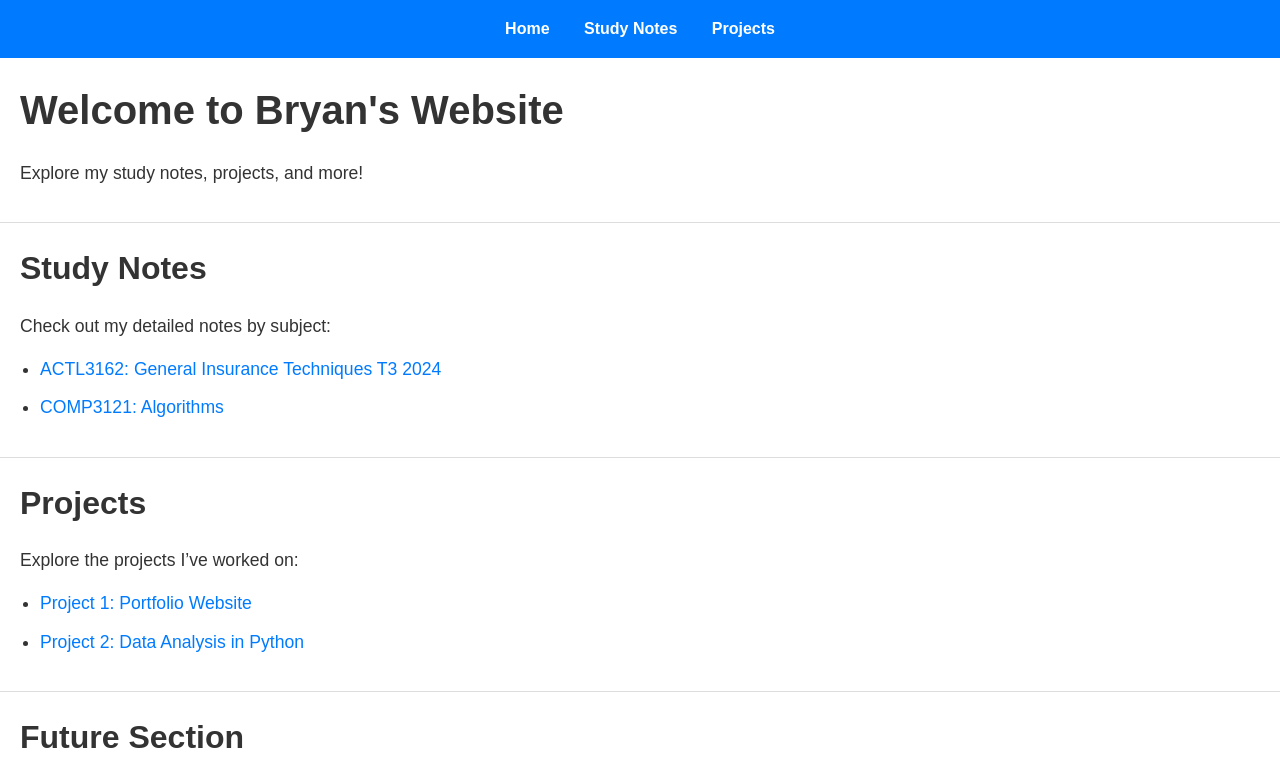
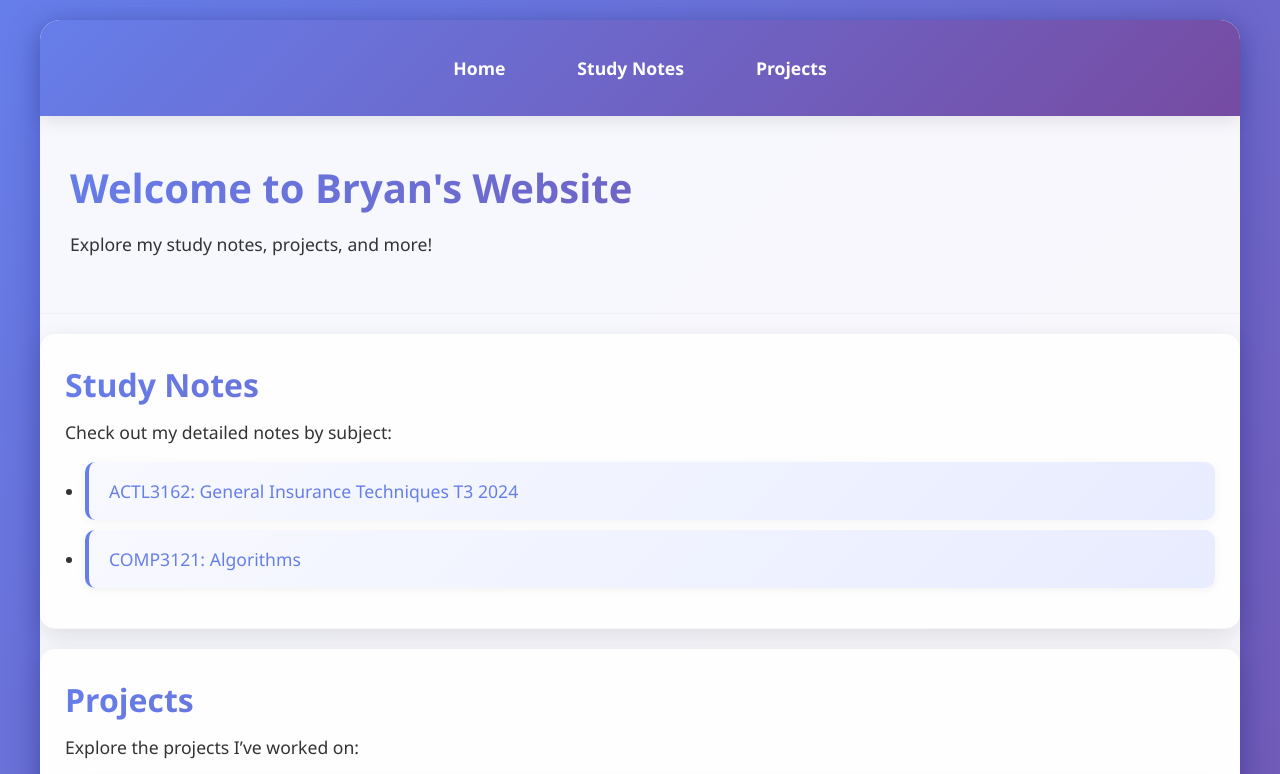
Before and after one commit to bryan890115/bryan890115.github.io, a Jekyll site: the page index.html, which Jekyll copies as it is, in a window 1280 px wide and 1400 px high. Shown: the top 774 px of the window. Built offline with Jekyll 4.4.1, drawn with Linux system fonts in a browser that asks for light colours; a script that is not in the unit is left out.

Commit message:
Complete website transformation with animations, fluidity, and modern design
Co-authored-by: bryan890115 <117141645+bryan890115@users.noreply.github.com>

```diff
--- a/index.html
+++ b/index.html
@@ -8,22 +8,33 @@
     <style>
         .love-section {
             text-align: center;
-            padding: 20px;
-            font-size: 4rem; /* Huge font size */
-            color: red;
+            padding: 40px 20px;
+            font-size: 3rem;
+            color: #e74c3c;
+            background: linear-gradient(135deg, #ffeaa7 0%, #fab1a0 100%);
+            border-radius: 20px;
+            margin: 20px;
+            box-shadow: 0 10px 30px rgba(231, 76, 60, 0.2);
+            animation: heartbeat 2s ease-in-out infinite;
         }
 
         .love-section img {
-            max-width: 300px; /* Adjust the image size */
+            max-width: 250px;
+            border-radius: 50%;
             margin-top: 20px;
-            border-radius: 15px; /* Optional: Make the image rounded */
+            animation: float 3s ease-in-out infinite;
         }
     </style>
+    <script type="text/javascript" async
+        src="https://cdn.jsdelivr.net/npm/mathjax@3/es5/tex-mtml-chtml.js">
+    </script>
+    <script src="script.js"></script>
 </head>
 <script type="text/javascript" async
     src="https://cdn.jsdelivr.net/npm/mathjax@3/es5/tex-mml-chtml.js">
 </script>
 <body>
+    <div class="container">
         <header>
             <nav>
                 <a href="#home">Home</a>
@@ -37,7 +48,7 @@
         <p>Explore my study notes, projects, and more!</p>
     </section>
 
-    <section id="notes">
+    <section id="notes" class="card">
         <h2>Study Notes</h2>
         <p>Check out my detailed notes by subject:</p>
         <ul>
@@ -46,7 +57,7 @@
         </ul>
     </section>
 
-    <section id="projects">
+    <section id="projects" class="card">
         <h2>Projects</h2>
         <p>Explore the projects I’ve worked on:</p>
         <ul>
@@ -55,7 +66,7 @@
         </ul>
     </section>
 
-    <section id="future-section">
+    <section id="future-section" class="card">
         <h2>Future Section</h2>
         <p>Content coming soon!</p>
     </section>
@@ -70,5 +81,6 @@
         <footer>
             <p>© 2024 Bryan Jen | <a href="mailto:bryan890115@gmail.com">Email Me</a></p>
         </footer>
+    </div>
 </body>
 </html>
--- /dev/null
+++ b/script.js
@@ -0,0 +1,140 @@
+// Enhanced JavaScript for better user experience
+document.addEventListener('DOMContentLoaded', function() {
+    // Add smooth scrolling behavior for navigation links
+    const navLinks = document.querySelectorAll('nav a[href^="#"]');
+
+    navLinks.forEach(link => {
+        link.addEventListener('click', function(e) {
+            e.preventDefault();
+            const targetId = this.getAttribute('href').substring(1);
+            const targetElement = document.getElementById(targetId);
+
+            if (targetElement) {
+                targetElement.scrollIntoView({
+                    behavior: 'smooth',
+                    block: 'start'
+                });
+
+                // Add active state visual feedback
+                navLinks.forEach(nl => nl.classList.remove('active'));
+                this.classList.add('active');
+            }
+        });
+    });
+
+    // Add intersection observer for fade-in animations
+    const sections = document.querySelectorAll('section');
+    const observerOptions = {
+        threshold: 0.1,
+        rootMargin: '0px 0px -50px 0px'
+    };
+
+    const sectionObserver = new IntersectionObserver(function(entries) {
+        entries.forEach(entry => {
+            if (entry.isIntersecting) {
+                entry.target.style.opacity = '1';
+                entry.target.style.transform = 'translateY(0)';
+                entry.target.classList.add('section-visible');
+            }
+        });
+    }, observerOptions);
+
+    sections.forEach(section => {
+        sectionObserver.observe(section);
+    });
+
+    // Add hover effects for cards
+    const cards = document.querySelectorAll('.card');
+    cards.forEach(card => {
+        card.addEventListener('mouseenter', function() {
+            this.style.transform = 'translateY(-8px)';
+        });
+
+        card.addEventListener('mouseleave', function() {
+            this.style.transform = 'translateY(0)';
+        });
+    });
+
+    // Add sparkle effect for the love section
+    const loveSection = document.querySelector('.love-section');
+    if (loveSection) {
+        // Create floating hearts animation
+        function createHeart() {
+            const heart = document.createElement('div');
+            heart.innerHTML = '❤️';
+            heart.style.position = 'absolute';
+            heart.style.fontSize = '20px';
+            heart.style.pointerEvents = 'none';
+            heart.style.animation = 'floatUp 3s linear forwards';
+            heart.style.left = Math.random() * 100 + '%';
+            heart.style.zIndex = '1000';
+
+            loveSection.style.position = 'relative';
+            loveSection.appendChild(heart);
+
+            setTimeout(() => {
+                if (heart.parentNode) {
+                    heart.parentNode.removeChild(heart);
+                }
+            }, 3000);
+        }
+
+        // Add floating hearts every 2 seconds
+        setInterval(createHeart, 2000);
+    }
+
+    // Add typing effect for main heading
+    const mainHeading = document.querySelector('#home h1');
+    if (mainHeading) {
+        const originalText = mainHeading.textContent;
+        mainHeading.textContent = '';
+
+        let i = 0;
+        function typeWriter() {
+            if (i < originalText.length) {
+                mainHeading.textContent += originalText.charAt(i);
+                i++;
+                setTimeout(typeWriter, 100);
+            }
+        }
+
+        // Start typing effect after a short delay
+        setTimeout(typeWriter, 500);
+    }
+});
+
+// Add CSS for floating hearts animation
+const style = document.createElement('style');
+style.textContent = `
+    @keyframes floatUp {
+        0% {
+            transform: translateY(0px);
+            opacity: 1;
+        }
+        100% {
+            transform: translateY(-100px);
+            opacity: 0;
+        }
+    }
+
+    nav a.active {
+        background: rgba(255, 255, 255, 0.3) !important;
+        box-shadow: 0 2px 10px rgba(255, 255, 255, 0.3);
+    }
+
+    .section-visible {
+        animation: sectionFadeIn 0.8s ease-out;
+    }
+
+    @keyframes sectionFadeIn {
+        from {
+            opacity: 0;
+            transform: translateY(30px);
+        }
+        to {
+            opacity: 1;
+            transform: translateY(0);
+        }
+    }
+`;
+document.head.appendChild(style);
--- a/styles.css
+++ b/styles.css
@@ -1,39 +1,188 @@
 /* General Styles */
+* {
+    box-sizing: border-box;
+    margin: 0;
+    padding: 0;
+}
+
+html {
+    scroll-behavior: smooth;
+}
+
 body {
-    font-family: Arial, sans-serif;
+    font-family: 'Segoe UI', Tahoma, Geneva, Verdana, sans-serif;
     line-height: 1.6;
     margin: 0;
     padding: 0;
     color: #333;
+    background: linear-gradient(135deg, #667eea 0%, #764ba2 100%);
+    min-height: 100vh;
+    overflow-x: hidden;
+}
+
+/* Container for content */
+.container {
+    background: rgba(255, 255, 255, 0.95);
+    backdrop-filter: blur(10px);
+    box-shadow: 0 8px 32px rgba(31, 38, 135, 0.37);
+    border-radius: 20px;
+    margin: 20px auto;
+    max-width: 1200px;
+    animation: fadeInUp 0.8s ease-out;
+}
+
+@keyframes fadeInUp {
+    from {
+        opacity: 0;
+        transform: translateY(50px);
+    }
+    to {
+        opacity: 1;
+        transform: translateY(0);
+    }
 }
 
 /* Header and Navigation */
 header {
-    background: #007bff;
+    background: linear-gradient(135deg, #667eea 0%, #764ba2 100%);
     color: #fff;
-    padding: 1rem 0;
+    padding: 1.5rem 0;
     text-align: center;
+    position: sticky;
+    top: 0;
+    z-index: 1000;
+    box-shadow: 0 4px 20px rgba(0, 0, 0, 0.1);
+    border-radius: 20px 20px 0 0;
+    animation: slideInDown 0.6s ease-out;
+}
+
+@keyframes slideInDown {
+    from {
+        transform: translateY(-100%);
+        opacity: 0;
+    }
+    to {
+        transform: translateY(0);
+        opacity: 1;
+    }
+}
+
+nav {
+    display: flex;
+    justify-content: center;
+    gap: 2rem;
+    flex-wrap: wrap;
 }
 
 nav a {
-    margin: 0 15px;
     color: #fff;
     text-decoration: none;
-    font-weight: bold;
+    font-weight: 600;
+    font-size: 1.1rem;
+    padding: 10px 20px;
+    border-radius: 25px;
+    transition: all 0.3s ease;
+    position: relative;
+    overflow: hidden;
+}
+
+nav a::before {
+    content: '';
+    position: absolute;
+    top: 0;
+    left: -100%;
+    width: 100%;
+    height: 100%;
+    background: linear-gradient(90deg, transparent, rgba(255, 255, 255, 0.2), transparent);
+    transition: left 0.5s;
+}
+
+nav a:hover::before {
+    left: 100%;
 }
 
 nav a:hover {
-    text-decoration: underline;
+    background: rgba(255, 255, 255, 0.2);
+    transform: translateY(-2px);
+    box-shadow: 0 5px 15px rgba(0, 0, 0, 0.2);
+}
+
+nav a:active {
+    transform: translateY(0);
 }
 
 /* Sections */
 section {
-    padding: 20px;
-    border-bottom: 1px solid #ddd;
+    padding: 40px 30px;
+    border-bottom: 1px solid rgba(221, 221, 221, 0.3);
+    animation: fadeInSection 0.8s ease-out;
+    animation-fill-mode: both;
+    transform: translateY(30px);
+    opacity: 0;
+}
+
+section:nth-child(1) { animation-delay: 0.1s; }
+section:nth-child(2) { animation-delay: 0.3s; }
+section:nth-child(3) { animation-delay: 0.5s; }
+section:nth-child(4) { animation-delay: 0.7s; }
+section:nth-child(5) { animation-delay: 0.9s; }
+
+@keyframes fadeInSection {
+    to {
+        opacity: 1;
+        transform: translateY(0);
+    }
+}
+
+section:hover {
+    background: rgba(255, 255, 255, 0.1);
+    transition: background 0.3s ease;
 }
 
 h1, h2 {
     margin-top: 0;
+    margin-bottom: 20px;
+    background: linear-gradient(135deg, #667eea 0%, #764ba2 100%);
+    -webkit-background-clip: text;
+    -webkit-text-fill-color: transparent;
+    background-clip: text;
+    animation: slideInLeft 0.6s ease-out;
+}
+
+@keyframes slideInLeft {
+    from {
+        transform: translateX(-50px);
+        opacity: 0;
+    }
+    to {
+        transform: translateX(0);
+        opacity: 1;
+    }
+}
+
+/* Card-style containers for better visual hierarchy */
+.card {
+    background: rgba(255, 255, 255, 0.9);
+    border-radius: 15px;
+    padding: 25px;
+    margin: 20px 0;
+    box-shadow: 0 8px 25px rgba(0, 0, 0, 0.1);
+    transition: all 0.3s ease;
+    transform: translateY(10px);
+    opacity: 0;
+    animation: cardSlideIn 0.6s ease-out forwards;
+}
+
+@keyframes cardSlideIn {
+    to {
+        transform: translateY(0);
+        opacity: 1;
+    }
+}
+
+.card:hover {
+    transform: translateY(-5px);
+    box-shadow: 0 15px 35px rgba(0, 0, 0, 0.15);
 }
 
 /* Markdown-specific styles */
@@ -95,14 +244,57 @@ blockquote {
     background-color: #f9f9f9;
 }
 
-/* Links */
+/* Links with enhanced animations */
 a {
-    color: #007bff;
+    color: #667eea;
     text-decoration: none;
+    position: relative;
+    transition: all 0.3s ease;
+    display: inline-block;
+}
+
+a::after {
+    content: '';
+    position: absolute;
+    width: 0;
+    height: 2px;
+    bottom: -2px;
+    left: 0;
+    background: linear-gradient(135deg, #667eea 0%, #764ba2 100%);
+    transition: width 0.3s ease;
+}
+
+a:hover::after {
+    width: 100%;
 }
 
 a:hover {
-    text-decoration: underline;
+    color: #764ba2;
+    transform: translateY(-1px);
+}
+
+/* Project and study note links with card effects */
+ul li a {
+    display: block;
+    padding: 15px 20px;
+    margin: 10px 0;
+    background: linear-gradient(135deg, #f8f9ff 0%, #e8ecff 100%);
+    border-radius: 10px;
+    border-left: 4px solid #667eea;
+    transition: all 0.3s ease;
+    box-shadow: 0 2px 10px rgba(0, 0, 0, 0.05);
+}
+
+ul li a:hover {
+    background: linear-gradient(135deg, #667eea 0%, #764ba2 100%);
+    color: white;
+    transform: translateX(10px) translateY(-2px);
+    box-shadow: 0 8px 25px rgba(102, 126, 234, 0.3);
+    border-left-color: white;
+}
+
+ul li a::after {
+    display: none;
 }
 
 /* Code blocks */
@@ -129,10 +321,91 @@ code {
     background-color: #f8f9fa;
 }
 
-/* Images */
+/* Images with hover effects */
 img {
     max-width: 100%;
     height: auto;
-    border-radius: 8px;
+    border-radius: 15px;
     margin: 20px 0;
+    transition: all 0.3s ease;
+    box-shadow: 0 8px 25px rgba(0, 0, 0, 0.1);
 }
+
+img:hover {
+    transform: scale(1.05);
+    box-shadow: 0 15px 35px rgba(0, 0, 0, 0.2);
+}
+
+/* Special love section styling */
+.love-section {
+    text-align: center;
+    padding: 40px 20px !important;
+    font-size: 3rem !important;
+    color: #e74c3c;
+    background: linear-gradient(135deg, #ffeaa7 0%, #fab1a0 100%);
+    border-radius: 20px;
+    margin: 20px;
+    box-shadow: 0 10px 30px rgba(231, 76, 60, 0.2);
+    animation: heartbeat 2s ease-in-out infinite;
+}
+
+@keyframes heartbeat {
+    0%, 100% { transform: scale(1); }
+    50% { transform: scale(1.02); }
+}
+
+.love-section img {
+    max-width: 250px;
+    border-radius: 50%;
+    margin-top: 20px;
+    animation: float 3s ease-in-out infinite;
+}
+
+@keyframes float {
+    0%, 100% { transform: translateY(0px); }
+    50% { transform: translateY(-10px); }
+}
+
+/* Footer with gradient */
+footer {
+    background: linear-gradient(135deg, #2d3748 0%, #4a5568 100%);
+    color: white;
+    text-align: center;
+    padding: 30px;
+    border-radius: 0 0 20px 20px;
+    margin-top: 40px;
+}
+
+footer a {
+    color: #90cdf4;
+}
+
+footer a:hover {
+    color: #63b3ed;
+}
+
+/* Responsive design */
+@media (max-width: 768px) {
+    .container {
+        margin: 10px;
+        border-radius: 15px;
+    }
+
+    nav {
+        gap: 1rem;
+    }
+
+    nav a {
+        font-size: 1rem;
+        padding: 8px 15px;
+    }
+
+    section {
+        padding: 30px 20px;
+    }
+
+    .love-section {
+        font-size: 2rem !important;
+        padding: 30px 15px !important;
+    }
+}
```
Lines whose indentation alone changed are shown as unchanged.
